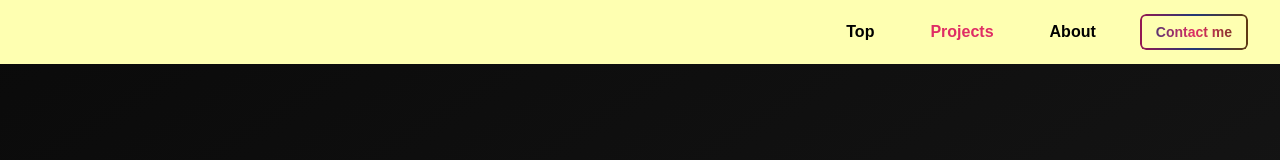
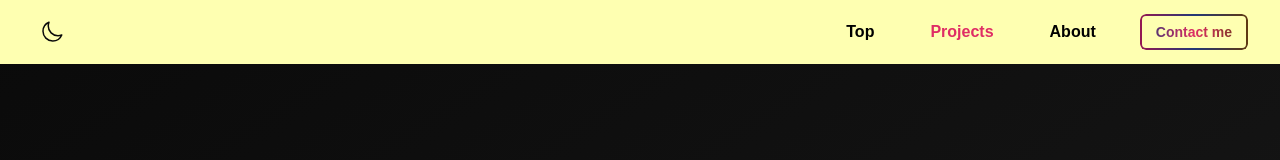
Before and after one commit to gala1234/website, a Next.js app: page / in a window 1280 px wide. Shown: the top 160 px of the page. Built offline with nearby package versions, Linux system fonts and the light colour scheme.

Commit message:
wip dark and light theme

```diff
--- a/src/app/globals.css
+++ b/src/app/globals.css
@@ -1,4 +1,5 @@
 @import 'tailwindcss';
+@custom-variant dark (&:where(.dark, .dark *));
 
 :root {
   /* Primary colors */
--- a/src/app/layout.tsx
+++ b/src/app/layout.tsx
@@ -1,6 +1,8 @@
 import type { Metadata } from 'next';
 import { Geist, Geist_Mono } from 'next/font/google';
 import './globals.css';
+import { ThemeProvider } from '@/components/ThemeProvider';
+import ThemeToggle from '@/components/common/ThemeToggle';
 
 const geistSans = Geist({
   variable: '--font-geist-sans',
@@ -23,11 +25,11 @@ export default function RootLayout({
   children: React.ReactNode;
 }>) {
   return (
-    <html lang="en">
+    <html lang="en" className="light">
       <body
         className={`${geistSans.variable} ${geistMono.variable} antialiased`}
       >
-        {children}
+        <ThemeProvider>{children}</ThemeProvider>
       </body>
     </html>
   );
--- /dev/null
+++ b/src/components/ThemeProvider.tsx
@@ -0,0 +1,45 @@
+'use client';
+
+import React, { createContext, useContext, useEffect, useState } from 'react';
+
+type Theme = 'light' | 'dark';
+
+interface ThemeContextType {
+  theme: Theme;
+  toggleTheme: () => void;
+}
+
+const ThemeContext = createContext<ThemeContextType | undefined>(undefined);
+
+export function ThemeProvider({ children }: { children: React.ReactNode }) {
+  const [theme, setTheme] = useState<Theme>('light');
+
+  useEffect(() => {
+    const savedTheme = localStorage.getItem('theme') as Theme | null;
+    if (savedTheme) {
+      setTheme(savedTheme);
+      document.documentElement.className = savedTheme;
+    }
+  }, []);
+
+  const toggleTheme = () => {
+    const newTheme = theme === 'light' ? 'dark' : 'light';
+    setTheme(newTheme);
+    localStorage.setItem('theme', newTheme);
+    document.documentElement.className = newTheme;
+  };
+
+  return (
+    <ThemeContext.Provider value={{ theme, toggleTheme }}>
+      {children}
+    </ThemeContext.Provider>
+  );
+}
+
+export function useTheme() {
+  const context = useContext(ThemeContext);
+  if (context === undefined) {
+    throw new Error('useTheme must be used within a ThemeProvider');
+  }
+  return context;
+}
--- /dev/null
+++ b/src/components/common/ThemeToggle.tsx
@@ -0,0 +1,50 @@
+'use client';
+
+import React from 'react';
+import { useTheme } from '../ThemeProvider';
+import { motion } from 'framer-motion';
+
+export default function ThemeToggle() {
+  const { theme, toggleTheme } = useTheme();
+
+  return (
+    <motion.button
+      onClick={toggleTheme}
+      className="rounded-full p-2 transition-colors hover:bg-gray-100 dark:hover:bg-red-800 mobile-nav:static mobile-nav:right-auto mobile-nav:top-auto"
+      whileTap={{ scale: 0.95 }}
+      aria-label={`Switch to ${theme === 'light' ? 'dark' : 'light'} mode`}
+    >
+      {theme === 'light' ? (
+        <svg
+          xmlns="http://www.w3.org/2000/svg"
+          fill="none"
+          viewBox="0 0 24 24"
+          strokeWidth={1.5}
+          stroke="currentColor"
+          className="h-6 w-6"
+        >
+          <path
+            strokeLinecap="round"
+            strokeLinejoin="round"
+            d="M21.752 15.002A9.718 9.718 0 0118 15.75c-5.385 0-9.75-4.365-9.75-9.75 0-1.33.266-2.597.748-3.752A9.753 9.753 0 003 11.25C3 16.635 7.365 21 12.75 21a9.753 9.753 0 009.002-5.998z"
+          />
+        </svg>
+      ) : (
+        <svg
+          xmlns="http://www.w3.org/2000/svg"
+          fill="none"
+          viewBox="0 0 24 24"
+          strokeWidth={1.5}
+          stroke="currentColor"
+          className="h-6 w-6"
+        >
+          <path
+            strokeLinecap="round"
+            strokeLinejoin="round"
+            d="M12 3v2.25m6.364.386l-1.591 1.591M21 12h-2.25m-.386 6.364l-1.591-1.591M12 18.75V21m-4.773-4.227l-1.591 1.591M5.25 12H3m4.227-4.773L5.636 5.636M15.75 12a3.75 3.75 0 11-7.5 0 3.75 3.75 0 017.5 0z"
+          />
+        </svg>
+      )}
+    </motion.button>
+  );
+}
--- a/src/components/navigation/DesktopNavigation.tsx
+++ b/src/components/navigation/DesktopNavigation.tsx
@@ -2,6 +2,7 @@
 
 import React, { useState, useEffect } from 'react';
 import GradientButton from '../common/GradientButton';
+import ThemeToggle from '../common/ThemeToggle';
 
 export default function DesktopNavigation() {
   const [activeSection, setActiveSection] = useState('hero');
@@ -49,11 +50,15 @@ export default function DesktopNavigation() {
       <nav
         className={`
           fixed top-0 right-0 left-0 z-50
-          hidden h-16 flex-row items-center justify-end gap-8
+          hidden h-16 md:flex flex-row items-center justify-between
           bg-[var(--light-sunny-yellow)]/[1] px-8
-          backdrop-blur-sm md:flex dark:bg-white/[.8]
+          backdrop-blur-sm dark:bg-white/[.8]
         `}
       >
+        <div className="flex items-center">
+          <ThemeToggle />
+        </div>
+        <div className="flex items-center gap-8">
           <a href="" className={`${getNavItemClass('hero')}`}>
             Top
           </a>
@@ -71,6 +76,7 @@ export default function DesktopNavigation() {
           >
             Contact me
           </GradientButton>
+        </div>
       </nav>
     </>
   );
--- a/src/components/navigation/MobileNavigation.tsx
+++ b/src/components/navigation/MobileNavigation.tsx
@@ -2,6 +2,7 @@
 
 import React, { useState } from 'react';
 import GradientButton from '../common/GradientButton';
+import ThemeToggle from '../common/ThemeToggle';
 
 export default function MobileNavigation() {
   const [isOpen, setIsOpen] = useState(false);
@@ -64,6 +65,9 @@ export default function MobileNavigation() {
           >
             Contact me
           </GradientButton>
+          <div className="mt-auto flex justify-center pb-8">
+            <ThemeToggle />
+          </div>
         </div>
       </nav>
 
```
Lines whose indentation alone changed are shown as unchanged.
